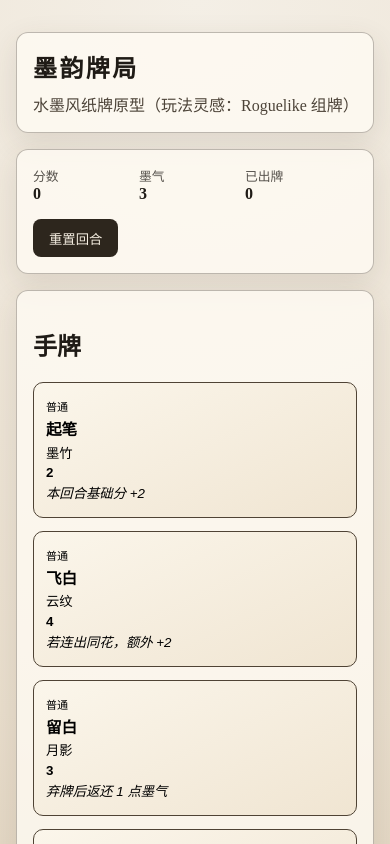
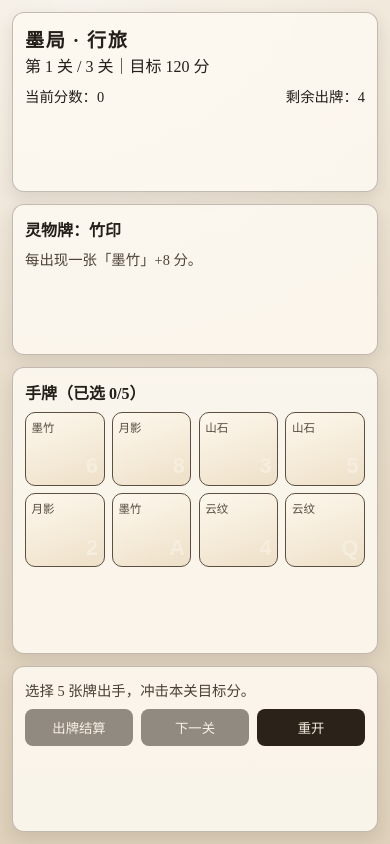
Before and after one commit to zhucebuniao/typemaster, a React (Vite) app: page / in a window 390 px wide. Shown: the top 844 px of the page. Built offline with nearby package versions, Linux system fonts and the light colour scheme.

Commit message:
feat: build mobile-first ink poker roguelike prototype

```diff
--- a/src/App.tsx
+++ b/src/App.tsx
@@ -2,82 +2,216 @@ import { useMemo, useState } from 'react'
 
 type Suit = '墨竹' | '山石' | '云纹' | '月影'
 
-type Card = {
-  id: number
-  name: string
+type PlayingCard = {
+  id: string
   suit: Suit
-  value: number
-  rarity: '普通' | '稀有' | '传说'
-  effect: string
+  rank: number
 }
 
-const DECK: Card[] = [
-  { id: 1, name: '起笔', suit: '墨竹', value: 2, rarity: '普通', effect: '本回合基础分 +2' },
-  { id: 2, name: '飞白', suit: '云纹', value: 4, rarity: '普通', effect: '若连出同花，额外 +2' },
-  { id: 3, name: '留白', suit: '月影', value: 3, rarity: '普通', effect: '弃牌后返还 1 点墨气' },
-  { id: 4, name: '破墨', suit: '山石', value: 6, rarity: '稀有', effect: '若本回合最后一张，倍率 x1.5' },
-  { id: 5, name: '皴法', suit: '山石', value: 5, rarity: '稀有', effect: '每有 1 张山石牌，+1' },
-  { id: 6, name: '泼彩', suit: '云纹', value: 8, rarity: '传说', effect: '出牌后重抽 1 张并倍率 x2' },
+type SpiritCard = {
+  id: string
+  name: string
+  description: string
+  bonus: (ctx: { handType: HandType; suits: Suit[]; ranks: number[] }) => number
+}
+
+type HandType = '高牌' | '对子' | '两对' | '三条' | '顺子' | '同花' | '葫芦' | '四条' | '同花顺'
+
+const SUITS: Suit[] = ['墨竹', '山石', '云纹', '月影']
+const TARGETS = [120, 240, 420]
+
+const spiritCards: SpiritCard[] = [
+  {
+    id: 'ink-mirror',
+    name: '玄镜',
+    description: '若为同花，额外 +40 分。',
+    bonus: ({ handType }) => (handType === '同花' || handType === '同花顺' ? 40 : 0),
+  },
+  {
+    id: 'bamboo-seal',
+    name: '竹印',
+    description: '每出现一张「墨竹」+8 分。',
+    bonus: ({ suits }) => suits.filter((s) => s === '墨竹').length * 8,
+  },
+  {
+    id: 'moon-brush',
+    name: '月毫',
+    description: '若最大点数 ≥ 12（Q/K/A），+25 分。',
+    bonus: ({ ranks }) => (Math.max(...ranks) >= 12 ? 25 : 0),
+  },
 ]
 
+const handBaseScore: Record<HandType, number> = {
+  高牌: 10,
+  对子: 25,
+  两对: 45,
+  三条: 70,
+  顺子: 95,
+  同花: 110,
+  葫芦: 140,
+  四条: 180,
+  同花顺: 240,
+}
+
+function createDeck() {
+  const deck: PlayingCard[] = []
+  for (const suit of SUITS) {
+    for (let rank = 1; rank <= 13; rank += 1) {
+      deck.push({ id: `${suit}-${rank}`, suit, rank })
+    }
+  }
+  return shuffle(deck)
+}
+
+function shuffle<T>(arr: T[]) {
+  const a = [...arr]
+  for (let i = a.length - 1; i > 0; i -= 1) {
+    const j = Math.floor(Math.random() * (i + 1))
+    ;[a[i], a[j]] = [a[j], a[i]]
+  }
+  return a
+}
+
+function rankLabel(rank: number) {
+  if (rank === 1) return 'A'
+  if (rank === 11) return 'J'
+  if (rank === 12) return 'Q'
+  if (rank === 13) return 'K'
+  return String(rank)
+}
+
+function evaluateHand(cards: PlayingCard[]): HandType {
+  const ranks = cards.map((c) => (c.rank === 1 ? 14 : c.rank)).sort((a, b) => a - b)
+  const suits = cards.map((c) => c.suit)
+  const counts = new Map<number, number>()
+  ranks.forEach((r) => counts.set(r, (counts.get(r) ?? 0) + 1))
+
+  const values = Array.from(counts.values()).sort((a, b) => b - a)
+  const flush = suits.every((s) => s === suits[0])
+  const uniqueRanks = [...new Set(ranks)]
+  const straight = uniqueRanks.length === 5 && (uniqueRanks[4] - uniqueRanks[0] === 4 || JSON.stringify(uniqueRanks) === JSON.stringify([2, 3, 4, 5, 14]))
+
+  if (straight && flush) return '同花顺'
+  if (values[0] === 4) return '四条'
+  if (values[0] === 3 && values[1] === 2) return '葫芦'
+  if (flush) return '同花'
+  if (straight) return '顺子'
+  if (values[0] === 3) return '三条'
+  if (values[0] === 2 && values[1] === 2) return '两对'
+  if (values[0] === 2) return '对子'
+  return '高牌'
+}
+
 function App() {
-  const [hand, setHand] = useState<Card[]>(DECK.slice(0, 4))
-  const [played, setPlayed] = useState<Card[]>([])
-  const [ink, setInk] = useState(3)
+  const [deck, setDeck] = useState<PlayingCard[]>(() => createDeck())
+  const [hand, setHand] = useState<PlayingCard[]>(() => createDeck().slice(0, 8))
+  const [selected, setSelected] = useState<PlayingCard[]>([])
+  const [spirit] = useState<SpiritCard>(() => spiritCards[Math.floor(Math.random() * spiritCards.length)])
+  const [blindIndex, setBlindIndex] = useState(0)
+  const [score, setScore] = useState(0)
+  const [playsLeft, setPlaysLeft] = useState(4)
+  const [message, setMessage] = useState('选择 5 张牌出手，冲击本关目标分。')
 
-  const score = useMemo(() => played.reduce((sum, card) => sum + card.value, 0), [played])
+  const target = TARGETS[blindIndex]
+  const isWin = score >= target
+  const isLose = playsLeft === 0 && !isWin
 
-  const playCard = (card: Card) => {
-    if (ink <= 0) return
-    setHand((current) => current.filter((c) => c.id !== card.id))
-    setPlayed((current) => [...current, card])
-    setInk((current) => current - 1)
+  const toggleCard = (card: PlayingCard) => {
+    setSelected((cur) => {
+      const exists = cur.some((c) => c.id === card.id)
+      if (exists) return cur.filter((c) => c.id !== card.id)
+      if (cur.length >= 5) return cur
+      return [...cur, card]
+    })
   }
 
-  const resetRound = () => {
-    setHand(DECK.slice(0, 4))
-    setPlayed([])
-    setInk(3)
+  const playSelected = () => {
+    if (selected.length !== 5 || isWin || isLose) return
+    const handType = evaluateHand(selected)
+    const ranks = selected.map((c) => (c.rank === 1 ? 14 : c.rank))
+    const suits = selected.map((c) => c.suit)
+    const base = handBaseScore[handType]
+    const points = base + ranks.reduce((a, b) => a + b, 0) + spirit.bonus({ handType, suits, ranks })
+
+    setScore((s) => s + points)
+    setPlaysLeft((n) => n - 1)
+    setMessage(`${handType}：+${points} 分`)
+
+    const selectedIds = new Set(selected.map((c) => c.id))
+    const remainedHand = hand.filter((c) => !selectedIds.has(c.id))
+    const need = 8 - remainedHand.length
+    const draw = deck.slice(0, need)
+    const nextDeck = deck.slice(need)
+    setDeck(nextDeck)
+    setHand([...remainedHand, ...draw])
+    setSelected([])
   }
 
+  const nextBlind = () => {
+    if (!isWin || blindIndex >= TARGETS.length - 1) return
+    setBlindIndex((n) => n + 1)
+    setScore(0)
+    setPlaysLeft(4)
+    const newDeck = createDeck()
+    setDeck(newDeck.slice(8))
+    setHand(newDeck.slice(0, 8))
+    setSelected([])
+    setMessage('进入下一关。')
+  }
+
+  const restart = () => {
+    const newDeck = createDeck()
+    setBlindIndex(0)
+    setScore(0)
+    setPlaysLeft(4)
+    setDeck(newDeck.slice(8))
+    setHand(newDeck.slice(0, 8))
+    setSelected([])
+    setMessage('新牌局开始。')
+  }
+
+  const progressText = useMemo(() => `第 ${blindIndex + 1} 关 / ${TARGETS.length} 关`, [blindIndex])
+
   return (
-    <main className="ink-table">
-      <section className="panel header-panel">
-        <h1>墨韵牌局</h1>
-        <p>水墨风纸牌原型（玩法灵感：Roguelike 组牌）</p>
-      </section>
+    <main className="game">
+      <header className="panel">
+        <h1>墨局 · 行旅</h1>
+        <p>{progressText}｜目标 {target} 分</p>
+        <div className="stats">
+          <span>当前分数：{score}</span>
+          <span>剩余出牌：{playsLeft}</span>
+        </div>
+      </header>
 
-      <section className="panel board-panel">
-        <div className="stats">
-          <div><span>分数</span><strong>{score}</strong></div>
-          <div><span>墨气</span><strong>{ink}</strong></div>
-          <div><span>已出牌</span><strong>{played.length}</strong></div>
-        </div>
-
-        <button className="ink-btn" onClick={resetRound}>重置回合</button>
+      <section className="panel spirit">
+        <h2>灵物牌：{spirit.name}</h2>
+        <p>{spirit.description}</p>
       </section>
 
       <section className="panel">
-        <h2>手牌</h2>
-        <div className="card-grid">
-          {hand.map((card) => (
-            <button key={card.id} className="ink-card" onClick={() => playCard(card)}>
-              <small>{card.rarity}</small>
-              <h3>{card.name}</h3>
-              <p>{card.suit}</p>
-              <strong>{card.value}</strong>
-              <em>{card.effect}</em>
-            </button>
-          ))}
-          {hand.length === 0 && <p className="empty">手牌已空，请重置回合。</p>}
+        <h2>手牌（已选 {selected.length}/5）</h2>
+        <div className="hand-grid">
+          {hand.map((card) => {
+            const active = selected.some((c) => c.id === card.id)
+            return (
+              <button key={card.id} className={`card ${active ? 'active' : ''}`} onClick={() => toggleCard(card)}>
+                <small>{card.suit}</small>
+                <strong>{rankLabel(card.rank)}</strong>
+              </button>
+            )
+          })}
         </div>
       </section>
 
-      <section className="panel">
-        <h2>已打出</h2>
-        <div className="played-list">
-          {played.length === 0 ? <p className="empty">尚未出牌</p> : played.map((c) => <span key={c.id}>{c.name}</span>)}
+      <section className="panel actions">
+        <p>{message}</p>
+        <div className="btn-row">
+          <button onClick={playSelected} disabled={selected.length !== 5 || isWin || isLose}>出牌结算</button>
+          <button onClick={nextBlind} disabled={!isWin || blindIndex >= TARGETS.length - 1}>下一关</button>
+          <button onClick={restart}>重开</button>
         </div>
+        {isWin && blindIndex === TARGETS.length - 1 && <p className="result">你已通关本次水墨试炼。</p>}
+        {isLose && <p className="result fail">墨尽局散，建议重开。</p>}
       </section>
     </main>
   )
--- a/src/index.css
+++ b/src/index.css
@@ -1,108 +1,92 @@
 :root {
-  font-family: 'Noto Serif SC', serif;
-  color: #1f1b16;
-  background: radial-gradient(circle at top, #f4efe6, #e9decd 60%, #d6c7af);
+  font-family: "Noto Serif SC", "Source Han Serif SC", serif;
+  color: #241f19;
+  background: #ece4d8;
 }
 
-* {
-  box-sizing: border-box;
-}
+* { box-sizing: border-box; }
+body { margin: 0; }
 
-body {
-  margin: 0;
+.game {
   min-height: 100vh;
-}
-
-.ink-table {
-  max-width: 980px;
-  margin: 0 auto;
-  padding: 2rem 1rem 3rem;
+  padding: 0.75rem;
   display: grid;
-  gap: 1rem;
+  gap: 0.75rem;
+  background:
+    radial-gradient(circle at 20% 0%, rgba(255,255,255,0.5), transparent 45%),
+    linear-gradient(180deg, #efe6d7, #ded0ba);
 }
 
 .panel {
-  border: 1px solid rgba(43, 35, 25, 0.3);
-  background: rgba(255, 251, 244, 0.78);
+  background: rgba(253, 249, 241, 0.88);
+  border: 1px solid rgba(63, 51, 37, 0.3);
   border-radius: 12px;
-  padding: 1rem;
-  box-shadow: 0 10px 30px rgba(72, 59, 40, 0.12);
+  padding: 0.75rem;
+  box-shadow: 0 6px 16px rgba(55, 43, 28, 0.12);
 }
 
-.header-panel h1 {
-  margin: 0;
-  letter-spacing: 0.1em;
+h1,h2,p { margin: 0; }
+h1 { font-size: 1.2rem; letter-spacing: 0.08em; }
+h2 { font-size: 1rem; margin-bottom: 0.4rem; }
+
+.stats {
+  margin-top: 0.5rem;
+  display: flex;
+  justify-content: space-between;
+  font-size: 0.9rem;
 }
 
-.header-panel p {
-  margin: 0.5rem 0 0;
-  color: #4c4338;
+.spirit p { color: #4d4337; font-size: 0.9rem; }
+
+.hand-grid {
+  margin-top: 0.5rem;
+  display: grid;
+  grid-template-columns: repeat(4, minmax(0, 1fr));
+  gap: 0.45rem;
 }
 
-.stats {
+.card {
+  border: 1px solid #5d4f3f;
+  background: linear-gradient(160deg, #fdf8ed, #eee0c8);
+  border-radius: 10px;
+  min-height: 74px;
+  padding: 0.35rem;
+  text-align: left;
   display: flex;
-  gap: 1rem;
-  flex-wrap: wrap;
+  flex-direction: column;
+  justify-content: space-between;
 }
 
-.stats div {
-  min-width: 90px;
+.card strong { font-size: 1.35rem; align-self: flex-end; }
+.card small { font-size: 0.72rem; color: #564b3f; }
+.card.active {
+  border-color: #1d1a14;
+  box-shadow: 0 0 0 2px rgba(44, 33, 22, 0.35) inset;
 }
 
-.stats span {
-  display: block;
-  font-size: 0.8rem;
-  opacity: 0.75;
+.actions p { font-size: 0.9rem; color: #4a4034; }
+.btn-row {
+  margin-top: 0.6rem;
+  display: grid;
+  gap: 0.5rem;
+  grid-template-columns: repeat(3, minmax(0, 1fr));
 }
 
-.ink-btn {
-  margin-top: 1rem;
+button {
   border: none;
-  background: #2d261d;
-  color: #f4ede0;
   border-radius: 8px;
-  padding: 0.6rem 1rem;
-  cursor: pointer;
+  background: #2b231a;
+  color: #f5eddd;
+  padding: 0.55rem 0.45rem;
 }
 
-.card-grid {
-  display: grid;
-  grid-template-columns: repeat(auto-fill, minmax(180px, 1fr));
-  gap: 0.8rem;
+button:disabled { opacity: 0.5; }
+.result { margin-top: 0.6rem; color: #164e2b; }
+.result.fail { color: #7b1f1f; }
+
+@media (min-width: 768px) {
+  .game { max-width: 920px; margin: 0 auto; padding: 1.2rem; }
+  .panel { padding: 1rem; }
+  .hand-grid { grid-template-columns: repeat(8, minmax(0, 1fr)); }
+  h1 { font-size: 1.5rem; }
 }
-
-.ink-card {
-  border: 1px solid #4f4335;
-  border-radius: 10px;
-  text-align: left;
-  background: linear-gradient(155deg, #fbf6eb, #f0e5d2);
-  padding: 0.75rem;
-  cursor: pointer;
-}
-
-.ink-card h3 {
-  margin: 0.2rem 0;
-}
-
-.ink-card p,
-.ink-card em,
-.ink-card small {
-  display: block;
-  margin: 0.2rem 0;
-}
-
-.played-list {
-  display: flex;
-  gap: 0.6rem;
-  flex-wrap: wrap;
-}
-
-.played-list span {
-  border: 1px dashed #5b4b39;
-  border-radius: 999px;
-  padding: 0.2rem 0.65rem;
-}
-
-.empty {
-  opacity: 0.7;
-}
```
